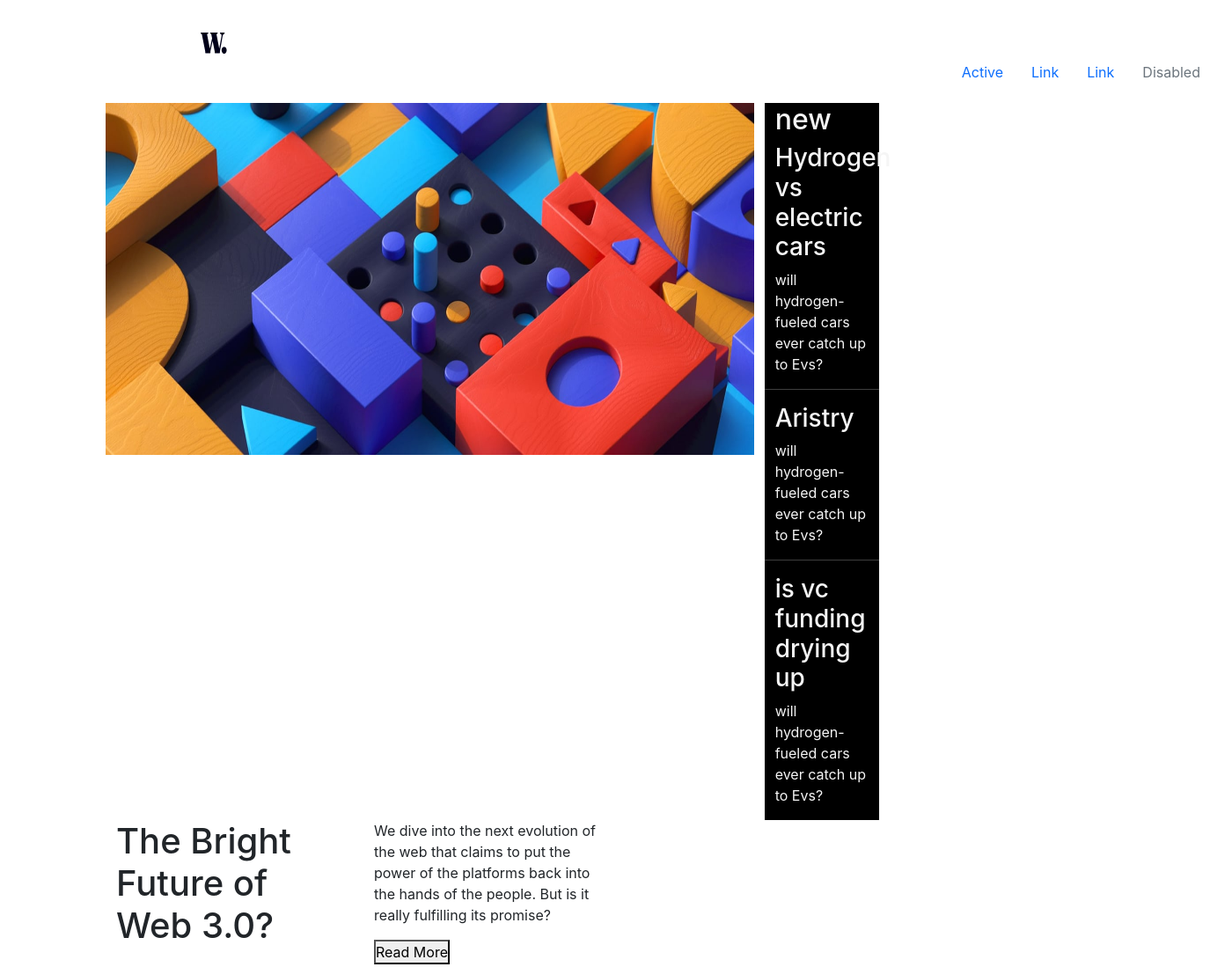
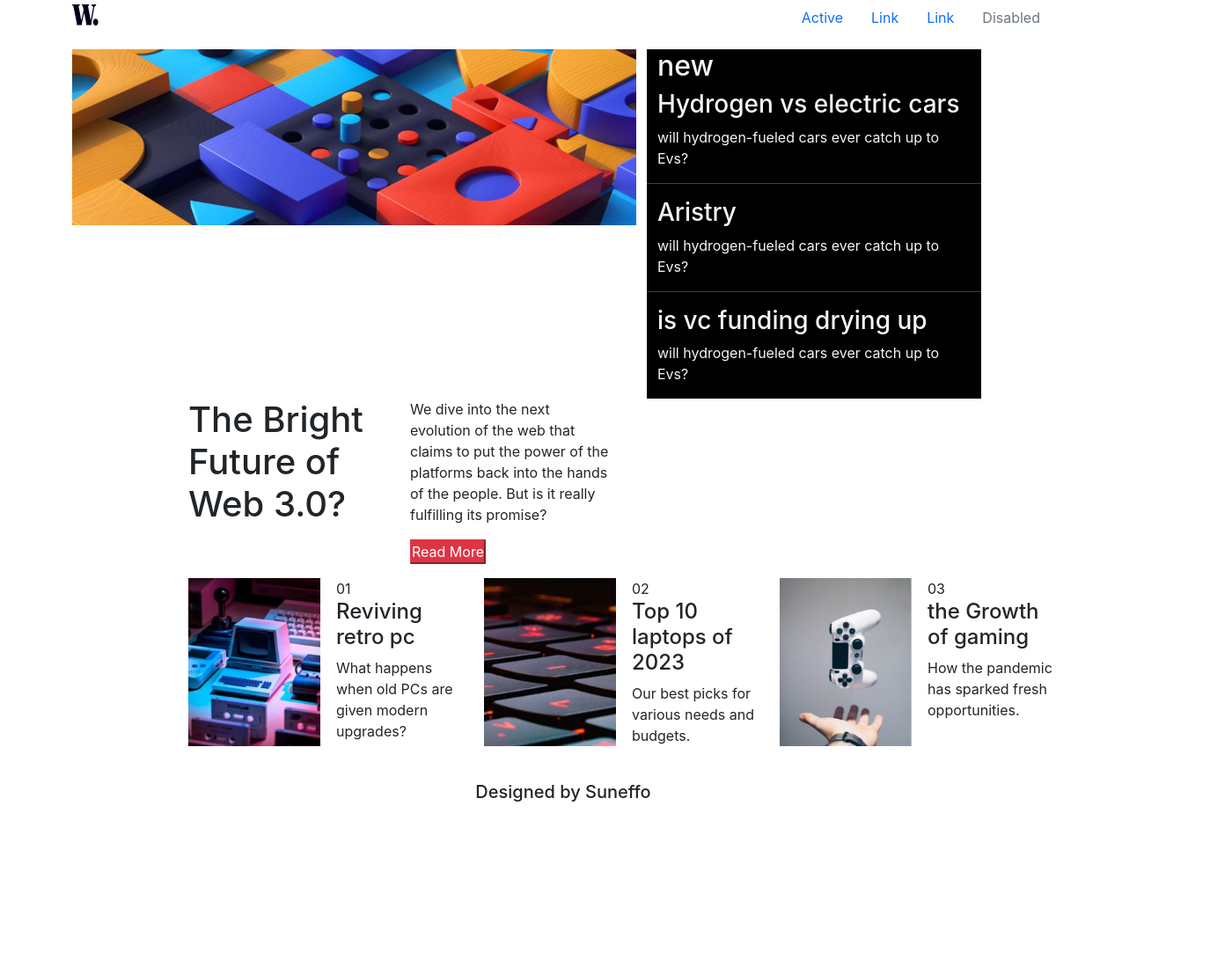
Before and after one commit to Itsajay12/FrontEnd2, a plain HTML site: page earinfotech/index.html in a window 1280 px wide. Shown: the top 1099 px of the page at 88% size, 1400 px wide, since content can reach past the window. After the commit the page ends 920 px from the top, so only its background shows below. Drawn offline with nearby package versions, Linux system fonts and the light colour scheme.

Commit message:
nav updated

```diff
--- a/earinfotech/index.html
+++ b/earinfotech/index.html
@@ -17,13 +17,16 @@
 <body>
 
 
-    <header class="header">
-        <ul class="nav justify-content-end ">
     <div class="container">
-                <a class="navbar-brand" href="#">
+
+        <ul class="nav justify-content-end d-flex">
+                <div class="flex-grow-1 justify-content-center">
+                    <a class="navbar-brand " href="#">
                         <img src="logo.svg" alt="Bootstrap" width="30" height="24">
                     </a>
                 </div>
+
+
                     <li class="nav-item">
                         <a class="nav-link active" aria-current="page" href="#">Active</a>
                     </li>
@@ -36,13 +39,14 @@
                     <li class="nav-item">
                         <a class="nav-link disabled" aria-disabled="true">Disabled</a>
                     </li>
+
             </ul>
-    </header>
+
         <div class="row">
-        <div class="col-lg-7 pt-3 " style="margin-left: 120px;">
-            <img src="banner.jpg" alt="" width="100%" height="400px" class="">
+            <div class="col-lg-7 pt-3 " >
+                <img src="banner.jpg" alt="" width="100%" height="200px" class="">
             </div>
-        <div class="col-lg-4 mt-3" style="background-color: black;color: whitesmoke;width: 10%;">
+            <div class="col-lg-4 mt-3" style="background-color: black;color: whitesmoke;">
                 <div class="row">
                     <div class="col-lg-12">
                         <h2>new</h2>
@@ -72,15 +76,17 @@
                 <h1>The Bright Future of Web 3.0?</h1>
             </div>
             <div class="col-3">
-            <p>We dive into the next evolution of the web that claims to put the power of the platforms back into the hands of the people. But is it really fulfilling its promise?</p>
-        <button class="button">Read More</button>
+                <p>We dive into the next evolution of the web that claims to put the power of the platforms back into
+                    the hands of the people. But is it really fulfilling its promise?</p>
+                <button class="button btn-danger">Read More</button>
             </div>
         </div>
-    <div class="row mt-3"  style="margin-left: 120px;">
-        <div class="col-lg-2" >
+        <div class="cards">
+            <div class="row mt-3" style="margin-left: 120px;">
+                <div class="col-lg-2">
                     <img src="image-retro-pcs.jpg" alt="" width="150px">
                 </div>
-        <div class="col-lg-2">
+                <div class="col-lg-2 ">
                     <span>01</span>
                     <h4> Reviving retro pc</h4>
                     <p>
@@ -98,7 +104,7 @@
                     </p>
                 </div>
                 <div class="col-lg-2">
-            <img src="image-gaming-growth.jpg" alt="" width="150px" >
+                    <img src="image-gaming-growth.jpg" alt="" width="150px">
                 </div>
                 <div class="col-lg-2">
                     <span>03</span>
@@ -108,9 +114,11 @@
                     </p>
                 </div>
             </div>
+        </div>
         <div class="row mt-4">
             <div class="col-lg-12 text-center">
                 <h5>Designed by Suneffo</h5>
+            </div>
         </div>
     </div>
 
```
Lines whose indentation alone changed are shown as unchanged.
